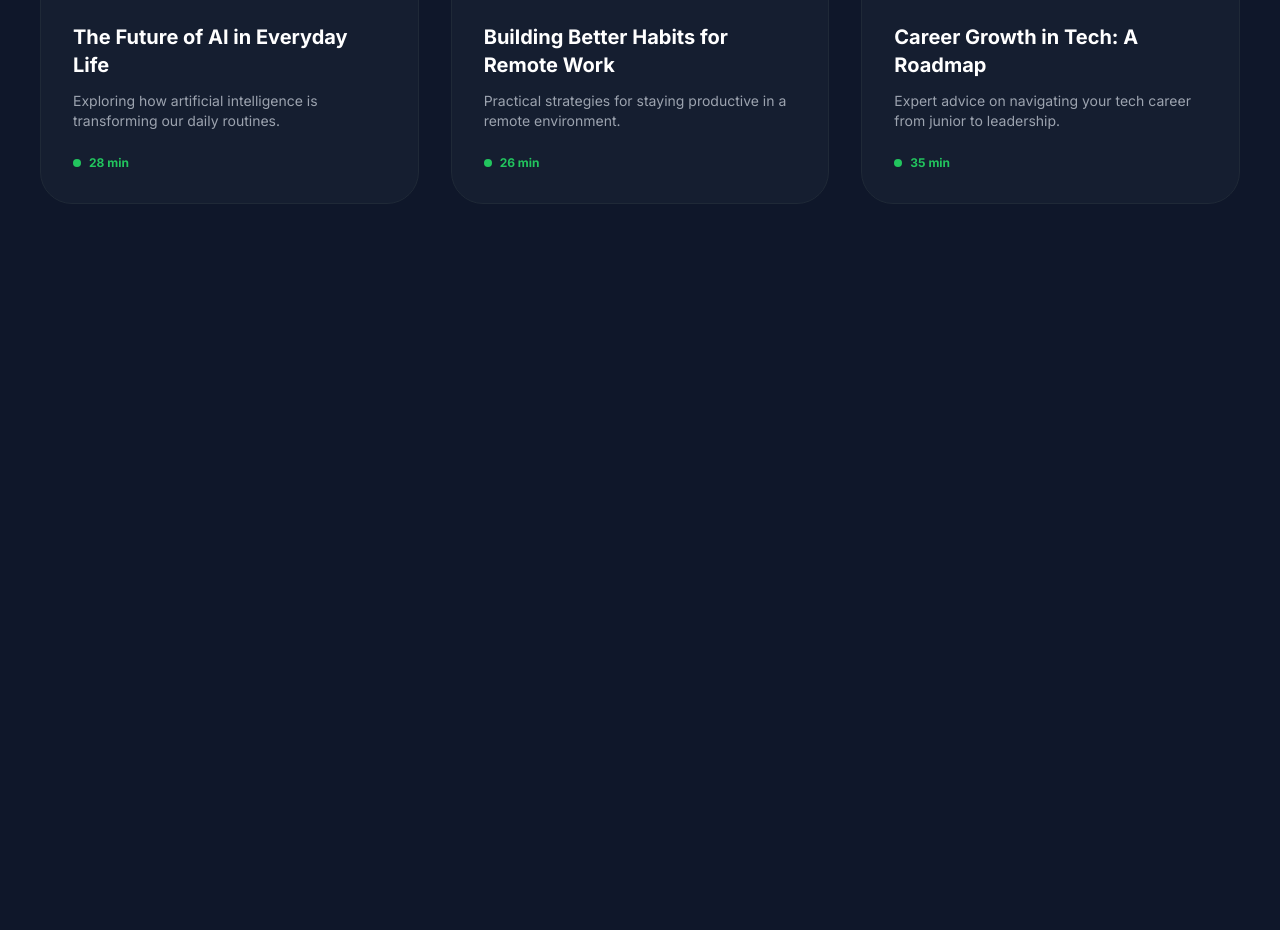
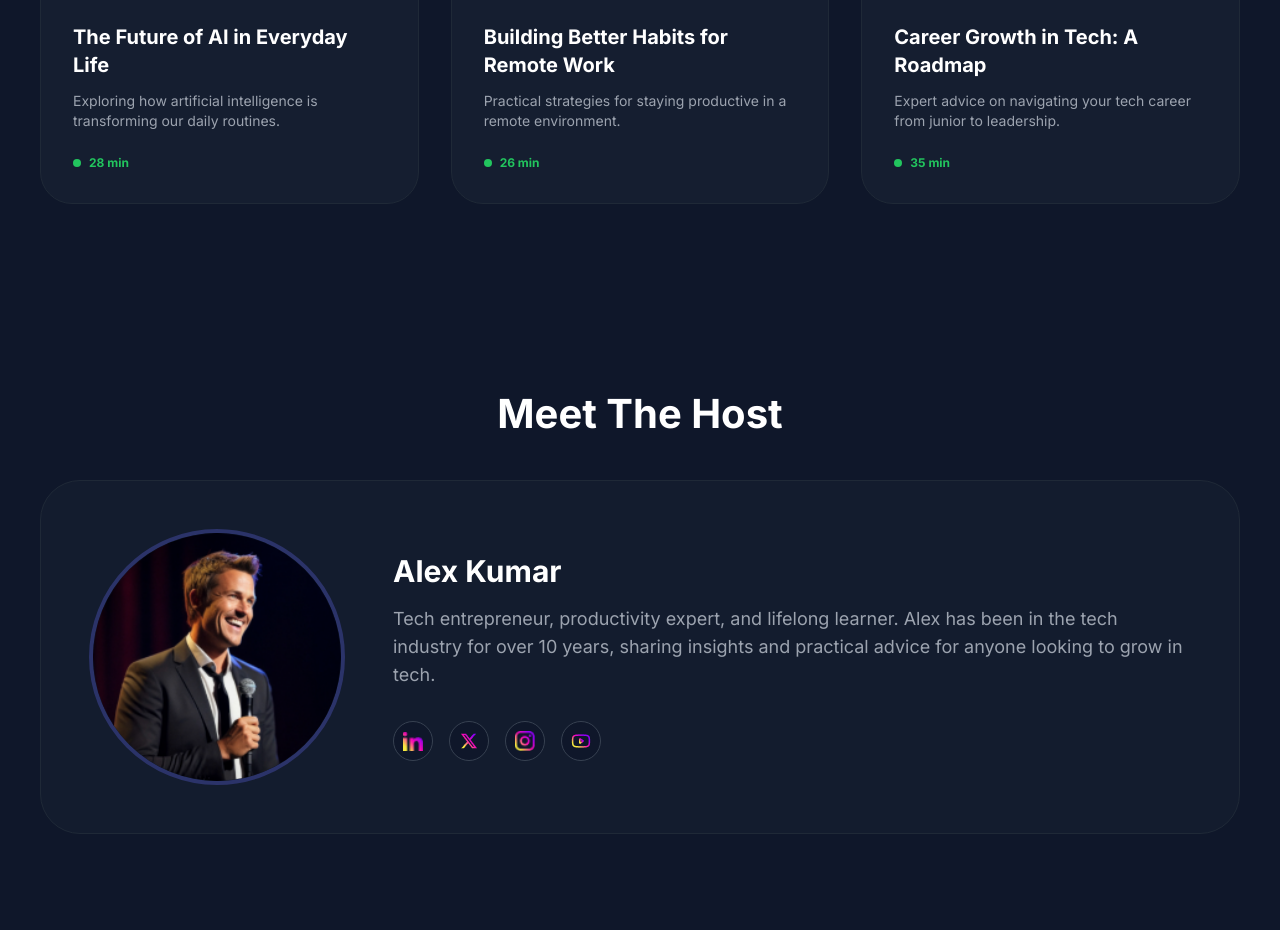
Before and after one commit to sarifulrana78/A-2_TechWave, a plain HTML site: page index.html in a window 1280 px wide. Shown: the part 3776-4706 px from the top of the page. Before the commit the page ends 4076 px from the top, so only its background shows below. Drawn offline with nearby package versions, Linux system fonts and the light colour scheme.

Commit message:
add host profile section with social links

```diff
--- a/index.html
+++ b/index.html
@@ -307,5 +307,42 @@
     </div>
 </section>
 
+<section id="host" class="py-12 md:py-24 bg-[#0f172a] px-6">
+    <div class="max-w-[1200px] mx-auto">
+        <h2 class="text-3xl md:text-[40px] font-bold mb-10 md:mb-12 text-center">Meet The Host</h2>
+
+        <div class="bg-[#1e293b]/30 rounded-[32px] md:rounded-[40px] p-6 md:p-12 border border-gray-800 flex flex-col md:flex-row items-center gap-8 md:gap-12">
+            <div class="w-40 h-40 md:w-64 md:h-64 flex-shrink-0">
+                <div class="relative w-full h-full">
+                    <img src="/assets/host.png" class="w-full h-full object-cover rounded-full border-4 border-indigo-500/30" alt="Alex Kumar">
+                    <div class="absolute inset-0 bg-indigo-500/20 blur-3xl -z-10 rounded-full"></div>
+                </div>
+            </div>
+
+            <div class="flex-1 text-center md:text-left">
+                <h3 class="text-2xl md:text-3xl font-bold mb-4">Alex Kumar</h3>
+                <p class="text-gray-400 leading-relaxed mb-6 md:mb-8 text-base md:text-lg">
+                    Tech entrepreneur, productivity expert, and lifelong learner. Alex has been in the tech industry for over 10 years, sharing insights and practical advice for anyone looking to grow in tech.
+                </p>
+
+                <div class="flex justify-center md:justify-start gap-4">
+                    <a href="#" class="w-10 h-10 rounded-full bg-[#0f172a] border border-gray-700 flex items-center justify-center hover:border-indigo-500 transition-colors">
+                        <img src="/assets/linkedin.png" class="w-5 h-5 object-contain" alt="LinkedIn">
+                    </a>
+                    <a href="#" class="w-10 h-10 rounded-full bg-[#0f172a] border border-gray-700 flex items-center justify-center hover:border-indigo-500 transition-colors">
+                        <img src="/assets/twitterA.png" class="w-4 h-4 object-contain" alt="X">
+                    </a>
+                    <a href="#" class="w-10 h-10 rounded-full bg-[#0f172a] border border-gray-700 flex items-center justify-center hover:border-indigo-500 transition-colors">
+                        <img src="/assets/instagram.png" class="w-5 h-5 object-contain" alt="Instagram">
+                    </a>
+                    <a href="#" class="w-10 h-10 rounded-full bg-[#0f172a] border border-gray-700 flex items-center justify-center hover:border-indigo-500 transition-colors">
+                        <img src="/assets/youtube.png" class="w-5 h-5 object-contain" alt="YouTube">
+                    </a>
+                </div>
+            </div>
+        </div>
+    </div>
+</section>
+
 </body>
 </html>
```
